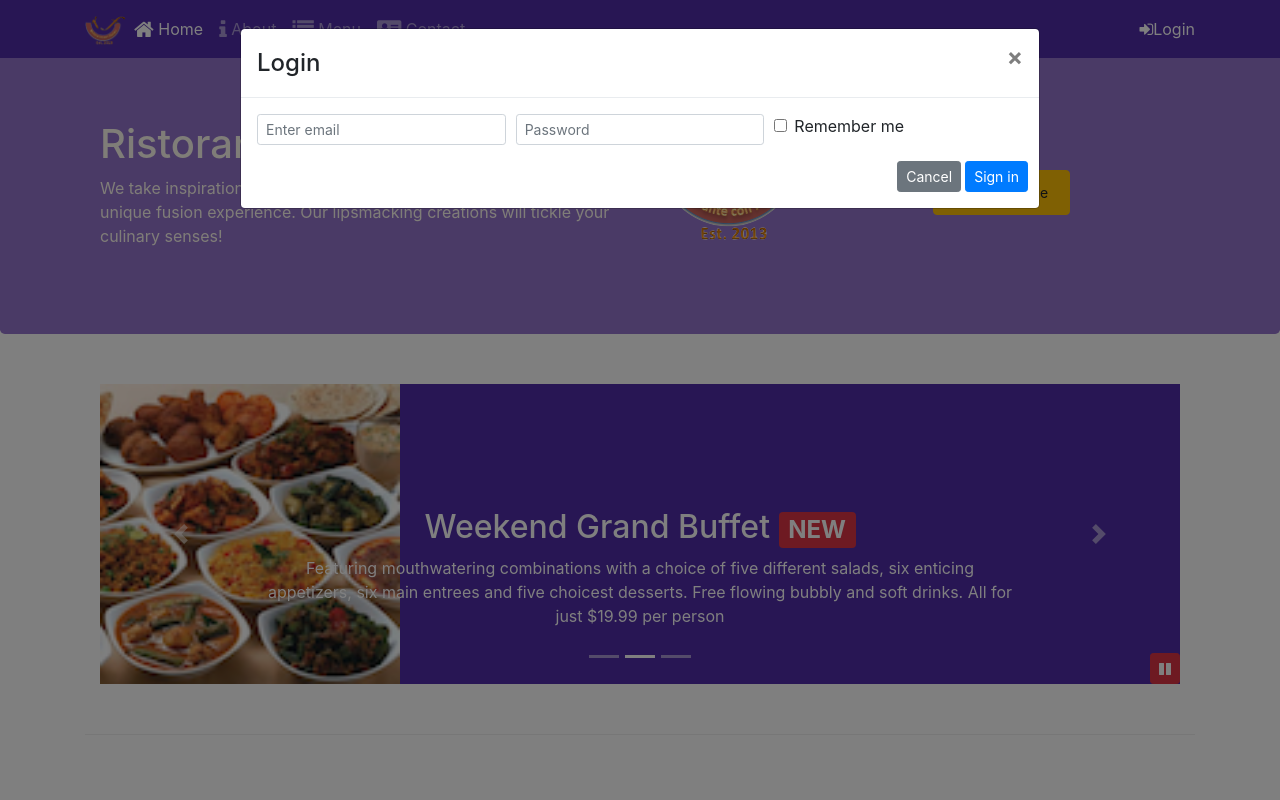
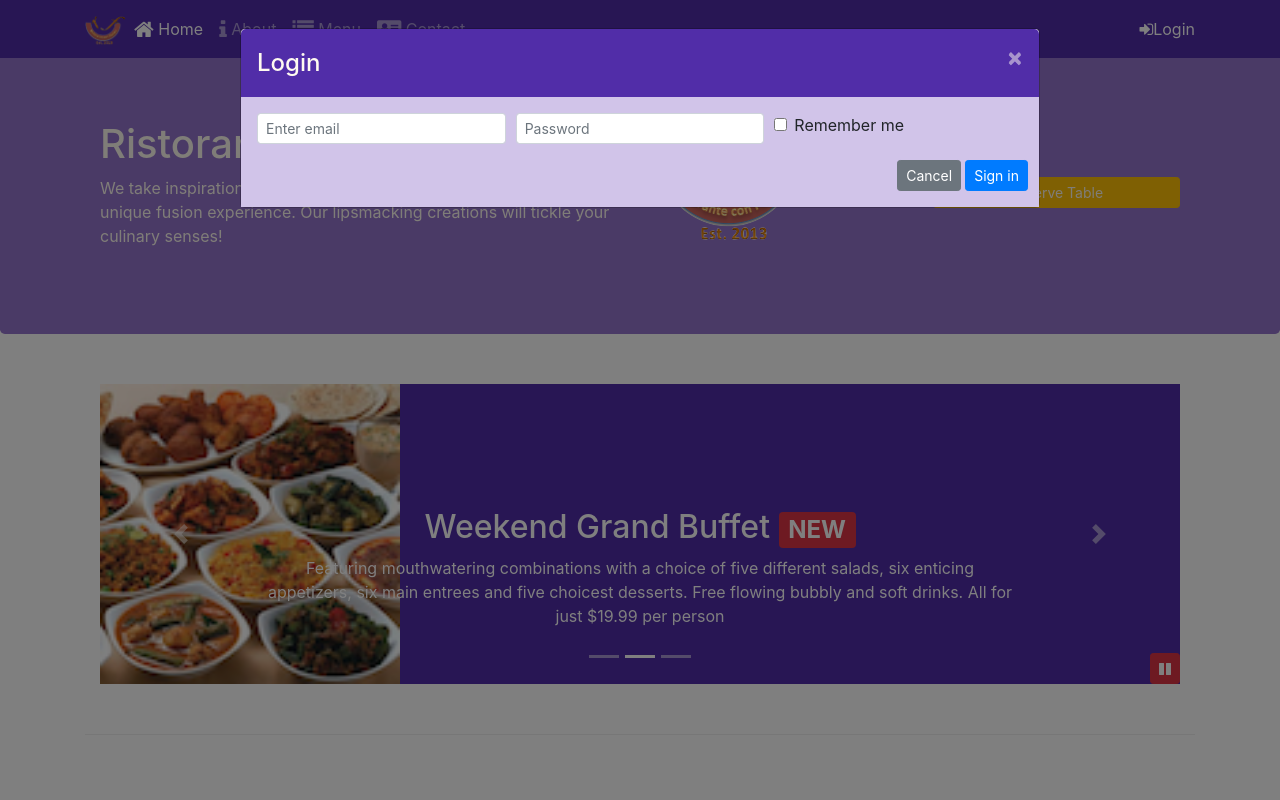
Before and after one commit to AdityaJasuja/Bootstrap-4, a website: page index.html in a window 1280 px wide. Both pictures are taken after a click on the button "Login". Shown: the top 800 px of the page. Drawn offline with nearby package versions, Linux system fonts and the light colour scheme.

Commit message:
Assignment-4

```diff
--- a/css/styles.scss
+++ b/css/styles.scss
@@ -74,3 +74,24 @@ body{
     bottom: 0px;
     z-index: 1;
 }
+
+.modal-content {
+	.modal-header {
+		background:$background-dark;
+		color:floralwhite;
+		border-bottom: none;
+
+		.close {
+			color:floralwhite;
+		}
+	}
+
+	.modal-body {
+		background:$background-pale;
+	}
+
+	.modal-footer {
+		background:$background-light;
+		border-top: none;
+	}
+}
--- a/index.html
+++ b/index.html
@@ -30,7 +30,7 @@
                     <li class="nav-item"><a class="nav-link" href="./contactus.html"><span class="fa fa-address-card fa-lg"></span> Contact</a></li>
                 </ul>
                 <span class="navbar-text">
-                    <a data-toggle="modal" data-target="#loginModal">
+                    <a id="buttonLogin" type="button" role="button">
                         <span class="fa fa-sign-in"></span>Login
                     </a>
                 </span>
@@ -87,15 +87,12 @@
                     <img src="img/logo.png" class="img-fluid">
                 </div>
                 <div class="col-12 col-sm-3 align-self-center">
-                    <a class="btn btn-warning" type="button"
-                        data-toggle="modal" data-target="#reserve">
-                        <button type="button"  class="btn btn-warning btn-sm btn-block">Reserve Table</button>
-                    </a>
+                    <a id="buttonReservation" type="button" class="btn btn-warning btn-sm btn-block" role="button">Reserve Table</a>
                 </div>
             </div>
         </div>
     </header>
-    <div id="reserve" class="modal fade" role="dialog">
+    <div id="reservationFormModal" class="modal fade" role="dialog">
         <div class="modal-dialog modal-lg" role="content">
             <div class="modal-content">
                 <div class="modal-header">
@@ -351,6 +348,15 @@
             });
         });
     </script>
+    <script>
+        $("#buttonLogin").click(function(){
+        $('#loginModal').modal('show');
+    });
+
+    $("#buttonReservation").click(function(){
+        $('#reservationFormModal').modal('show');
+    });
+    </script>
 </body>
 
 </html>
```
Also changed, not shown: css/styles.css.
